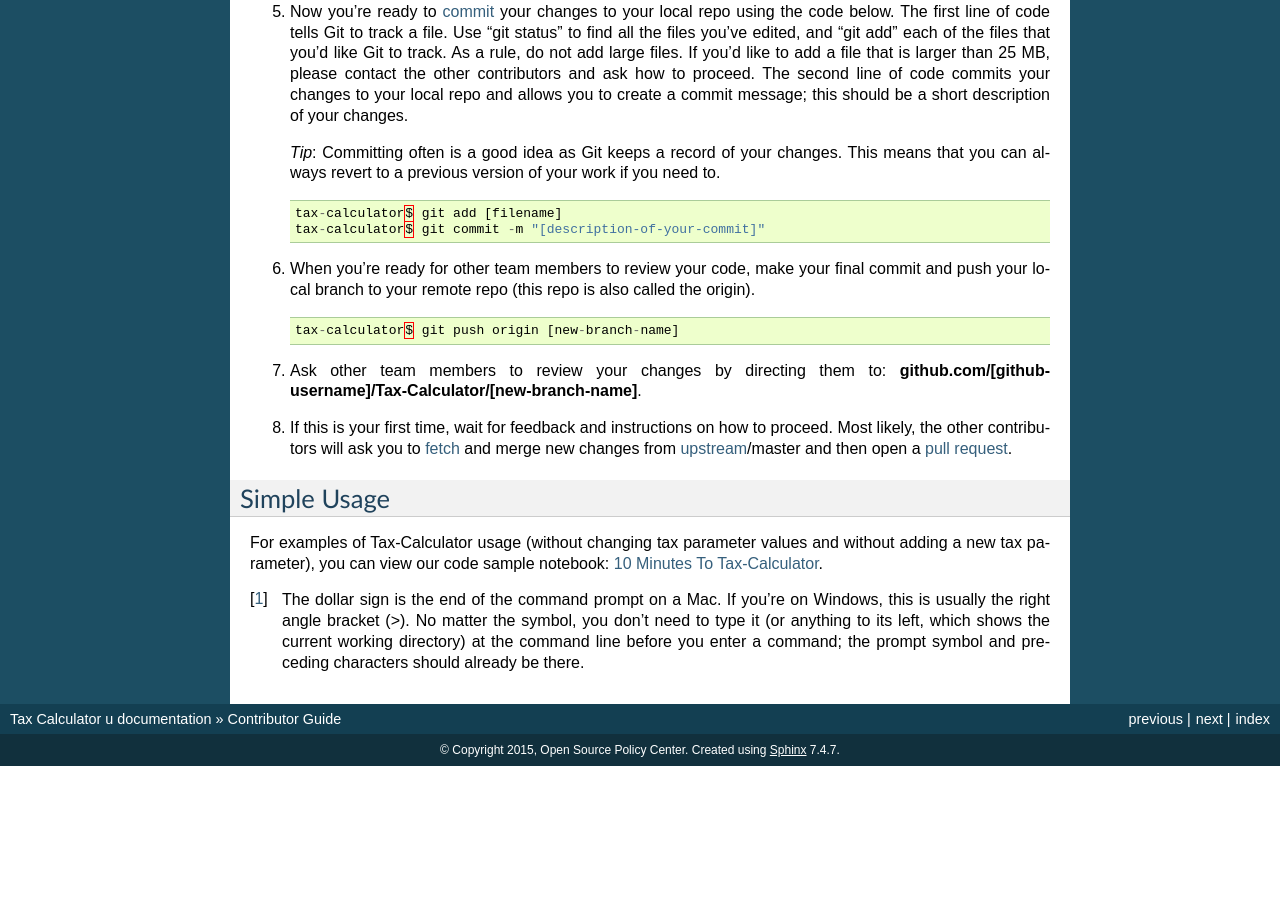
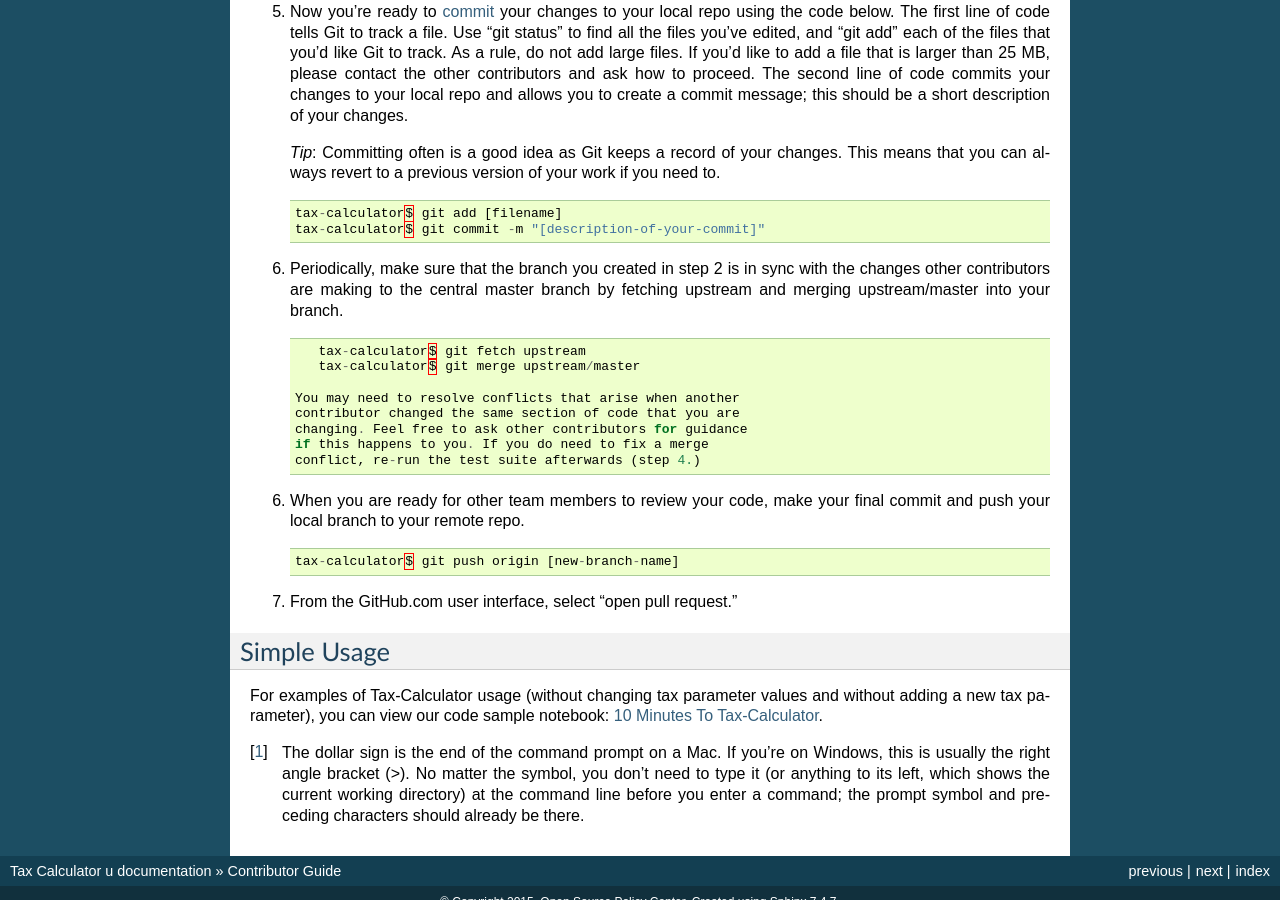
Before and after one commit to PSLmodels/Tax-Calculator, a Sphinx documentation site: the page built from docs/source/contributor_guide.rst, in a window 1280 px wide and 900 px high, scrolled down 2568 px. Built offline with Sphinx 7.4.7, drawn with Linux system fonts in a browser that asks for light colours; formulas are drawn with MathJax 3; before the commit the page ends 3334 px from its top, so only the background shows below that.

Commit message:
pull request instructions 1

```diff
--- a/docs/source/contributor_guide.rst
+++ b/docs/source/contributor_guide.rst
@@ -204,21 +204,31 @@ situations, in which case other contributors are here to help.
       tax-calculator$ git add [filename]
       tax-calculator$ git commit -m "[description-of-your-commit]"
 
-6. When you're ready for other team members to review your code, make
-   your final commit and push your local branch to your remote repo
-   (this repo is also called the origin).
+6. Periodically, make sure that the branch you created in step 2
+   is in sync with the changes other contributors are making to
+   the central master branch by fetching upstream and merging
+   upstream/master into your branch.
+
+   .. code-block:: python
+
+       tax-calculator$ git fetch upstream
+       tax-calculator$ git merge upstream/master
+
+    You may need to resolve conflicts that arise when another
+    contributor changed the same section of code that you are
+    changing. Feel free to ask other contributors for guidance
+    if this happens to you. If you do need to fix a merge
+    conflict, re-run the test suite afterwards (step 4.)
+
+6. When you are ready for other team members to review your code, make
+   your final commit and push your local branch to your remote repo.
 
    .. code-block:: python
 
       tax-calculator$ git push origin [new-branch-name]
 
-7. Ask other team members to review your changes by directing them to:
-   **github.com/[github-username]/Tax-Calculator/[new-branch-name]**.
+7. From the GitHub.com user interface, select "open pull request."
 
-8. If this is your first time, wait for feedback and instructions on
-   how to proceed. Most likely, the other contributors will ask you to
-   `fetch`_ and merge new changes from `upstream`_/master and then
-   open a `pull request`_.
 
 Simple Usage
 ------------
```
